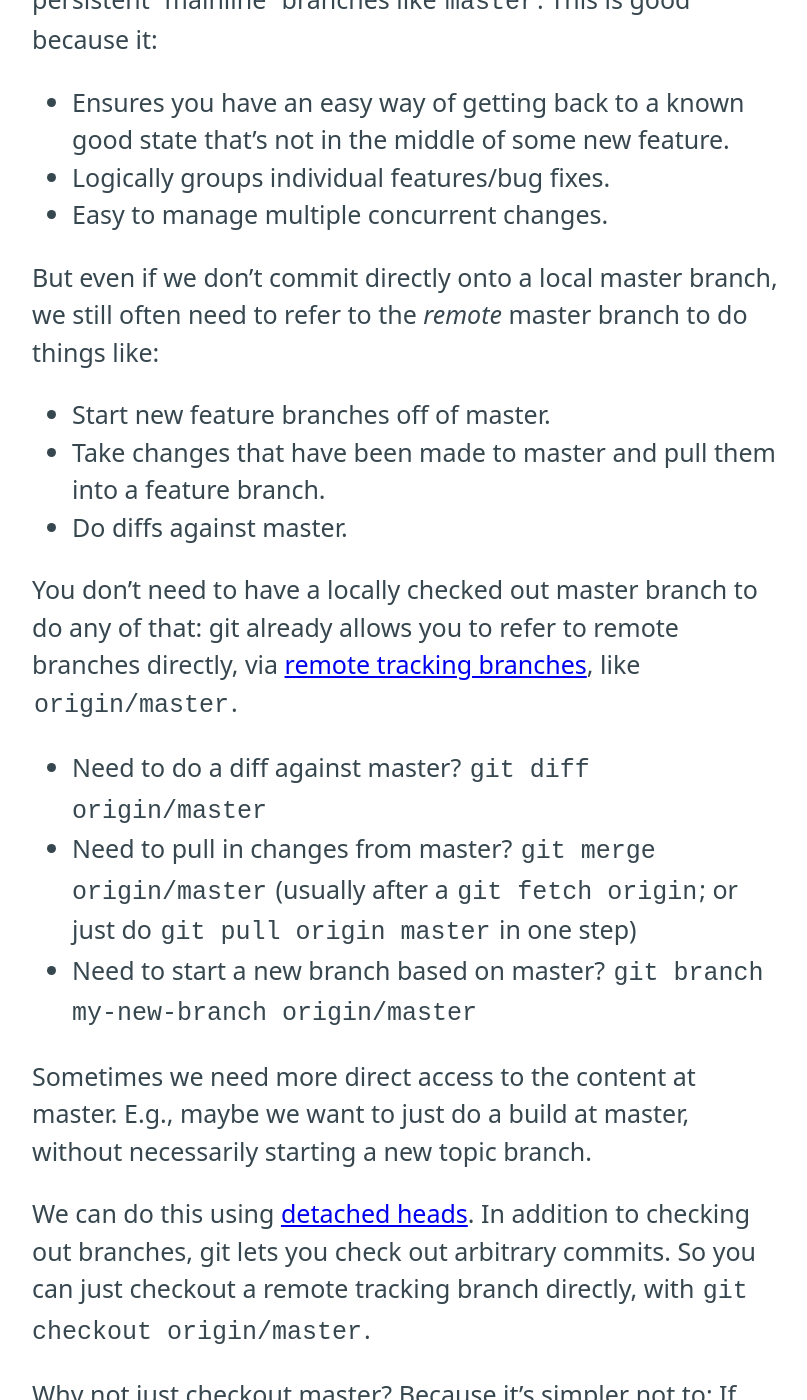
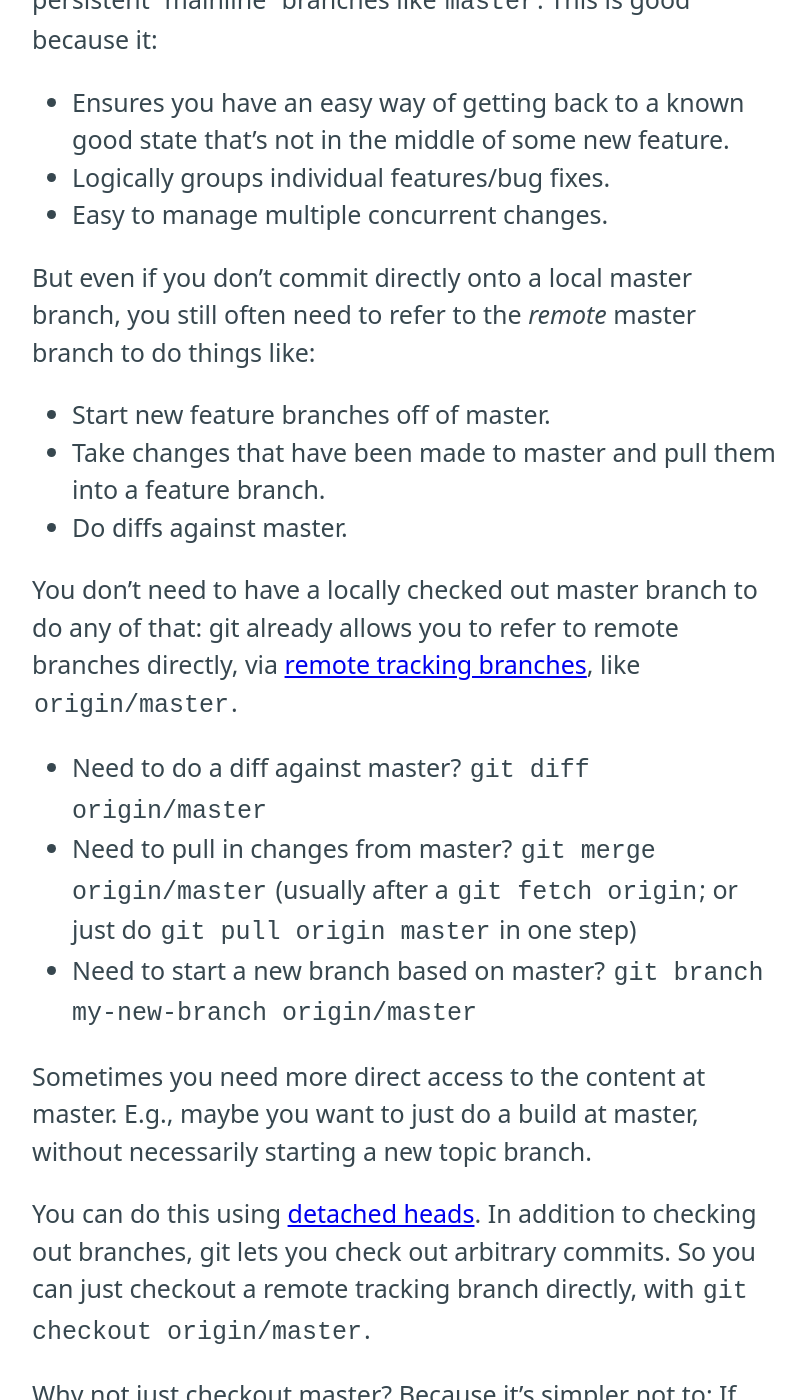
Before and after one commit to AlecBenzer/alecbenzer.github.com, a Jekyll site: the page built from _posts/2019-01-22-dont-checkout-master.md, in a window 1280 px wide and 1400 px high, scrolled down 243 px. Shown: the whole window, without its empty margins (233-1040 px from the left). Built offline with Jekyll 4.4.1, drawn with Linux system fonts in a browser that asks for light colours.

Commit message:
s/we/you

```diff
--- a/_posts/2019-01-22-dont-checkout-master.md
+++ b/_posts/2019-01-22-dont-checkout-master.md
@@ -11,8 +11,8 @@ like `master`. This is good because it:
 * Logically groups individual features/bug fixes.
 * Easy to manage multiple concurrent changes.
 
-But even if we don’t commit directly onto a local master branch, we still often
-need to refer to the _remote_ master branch to do things like:
+But even if you don’t commit directly onto a local master branch, you still
+often need to refer to the _remote_ master branch to do things like:
 
 * Start new feature branches off of master.
 * Take changes that have been made to master and pull them into a feature branch.
@@ -27,11 +27,11 @@ tracking branches](https://git-scm.com/book/en/v2/Git-Branching-Remote-Branches)
 * Need to pull in changes from master? `git merge origin/master` (usually after a `git fetch origin`; or just do `git pull origin master` in one step)
 * Need to start a new branch based on master? `git branch my-new-branch origin/master`
 
-Sometimes we need more direct access to the content at master. E.g., maybe we
-want to just do a build at master, without necessarily starting a new topic
-branch.
+Sometimes you need more direct access to the content at master. E.g., maybe
+you want to just do a build at master, without necessarily starting a new
+topic branch.
 
-We can do this using [detached
+You can do this using [detached
 heads](https://git-scm.com/docs/git-checkout#_detached_head). In addition to
 checking out branches, git lets you check out arbitrary commits. So you can
 just checkout a remote tracking branch directly, with `git checkout
```
